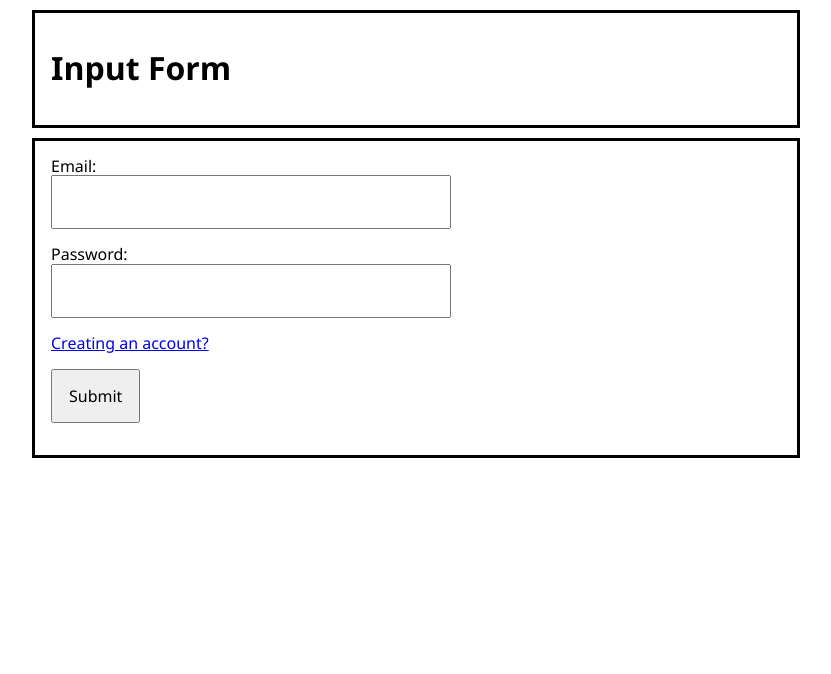
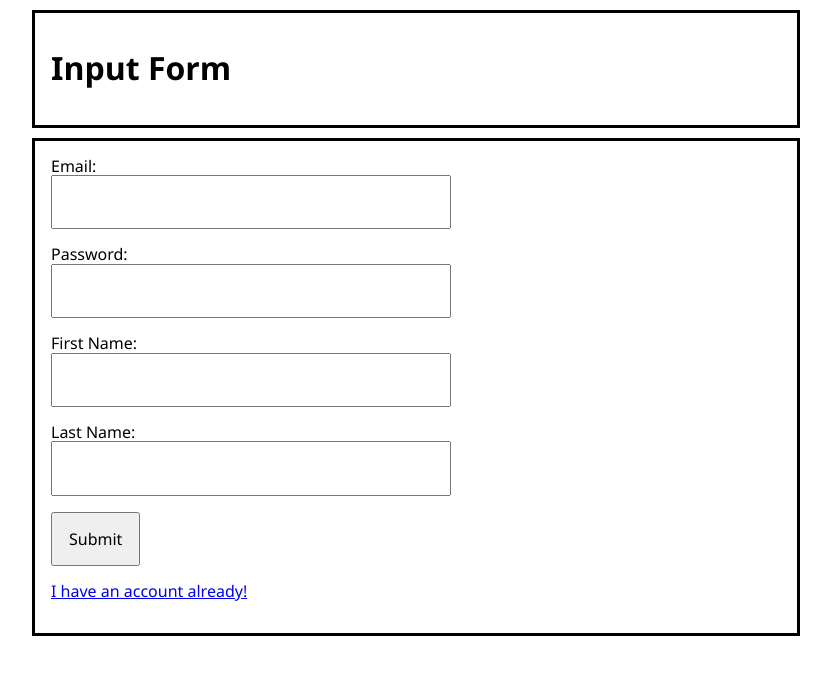
Before and after one commit to tom-ai/input-form, a React (Create React App) app: page / in a window 1280 px wide. Both pictures are taken after a click on the link "Creating an account?". Shown: the top 674 px of the page, without its empty margins (224-1055 px from the left). Built offline with nearby package versions, Linux system fonts and the light colour scheme; the HTML template or start-up script is replaced by a standard one.

Commit message:
Added conditional rendering for account creation

```diff
--- a/src/components/CreateAccount.jsx
+++ b/src/components/CreateAccount.jsx
@@ -1,16 +1,24 @@
 import { useState } from "react";
 
-function CreateAccount() {
-  const [isCreating, setIsCreating] = useState(false);
-  const toggleCreating = () => {
-    setIsCreating((currState) => !currState);
-    console.log("yes", isCreating);
-  };
-
+function CreateAccount({ isCreating, toggleCreating }) {
+  if (!isCreating) {
+    return (
+      <a className="form-row" href="#" onClick={toggleCreating}>
+        Creating an account?
+      </a>
+    );
+  }
   return (
-    <a className="form-row" href="#" onClick={toggleCreating}>
-      Creating an account?
-    </a>
+    <>
+      <div className="form-row">
+        <label for="fname">First Name:</label>
+        <input id="fname" type="text" name="fname" />
+      </div>
+      <div className="form-row">
+        <label for="lname">Last Name:</label>
+        <input id="lname" type="text" name="lname" />
+      </div>
+    </>
   );
 }
 
--- a/src/components/Form.jsx
+++ b/src/components/Form.jsx
@@ -5,6 +5,11 @@ function Form() {
   const [email, setEmail] = useState("");
   const [password, setPassword] = useState("");
 
+  const [isCreating, setIsCreating] = useState(false);
+  const toggleCreating = () => {
+    setIsCreating((currState) => !currState);
+    console.log("yes", isCreating);
+  };
 
   const handleSubmit = (e) => {
     e.preventDefault();
@@ -32,10 +37,18 @@ function Form() {
             onChange={(event) => setPassword(event.target.value)}
           />
         </div>
-        <CreateAccount />
+        <CreateAccount
+          isCreating={isCreating}
+          toggleCreating={toggleCreating}
+        />
         <button className="form-row button" type="submit">
           Submit
         </button>
+        {isCreating && (
+          <a className="form-row" href="#" onClick={toggleCreating}>
+            I have an account already!
+          </a>
+        )}
       </form>
     </div>
   );
```
